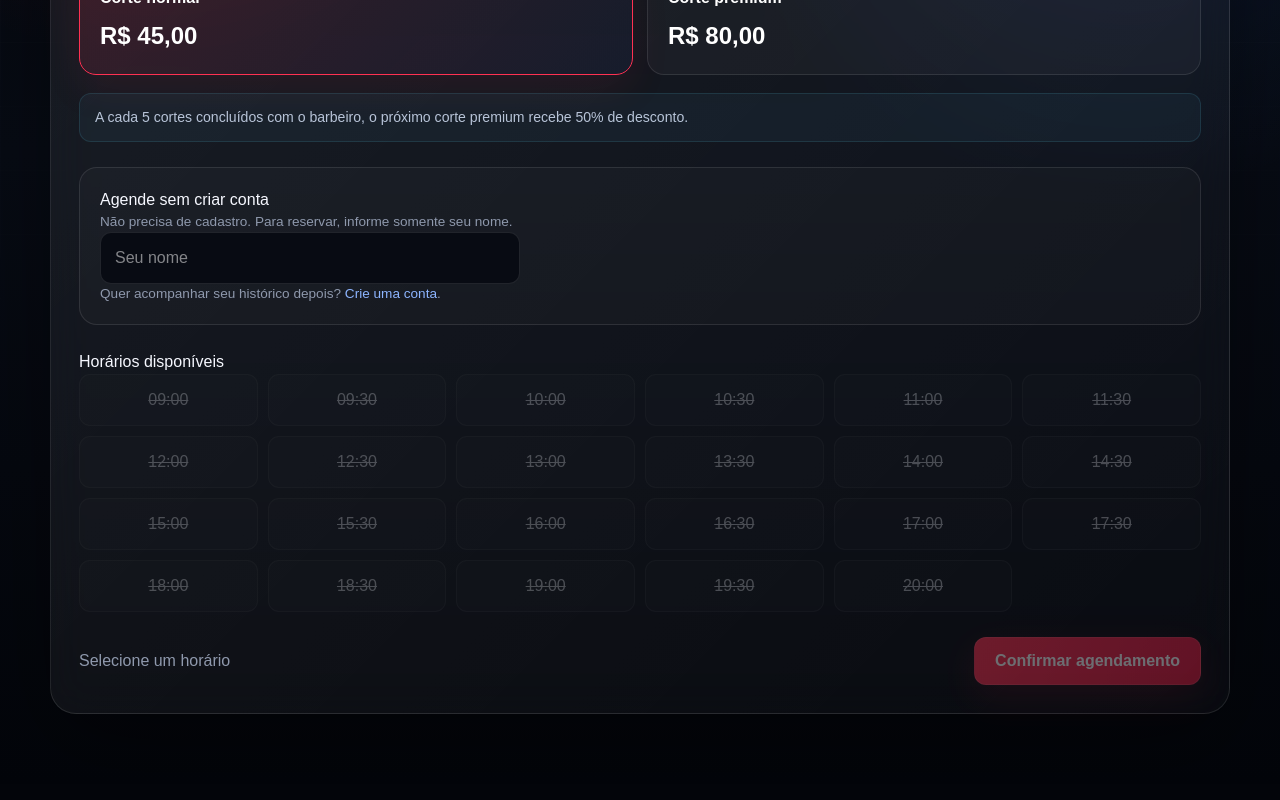
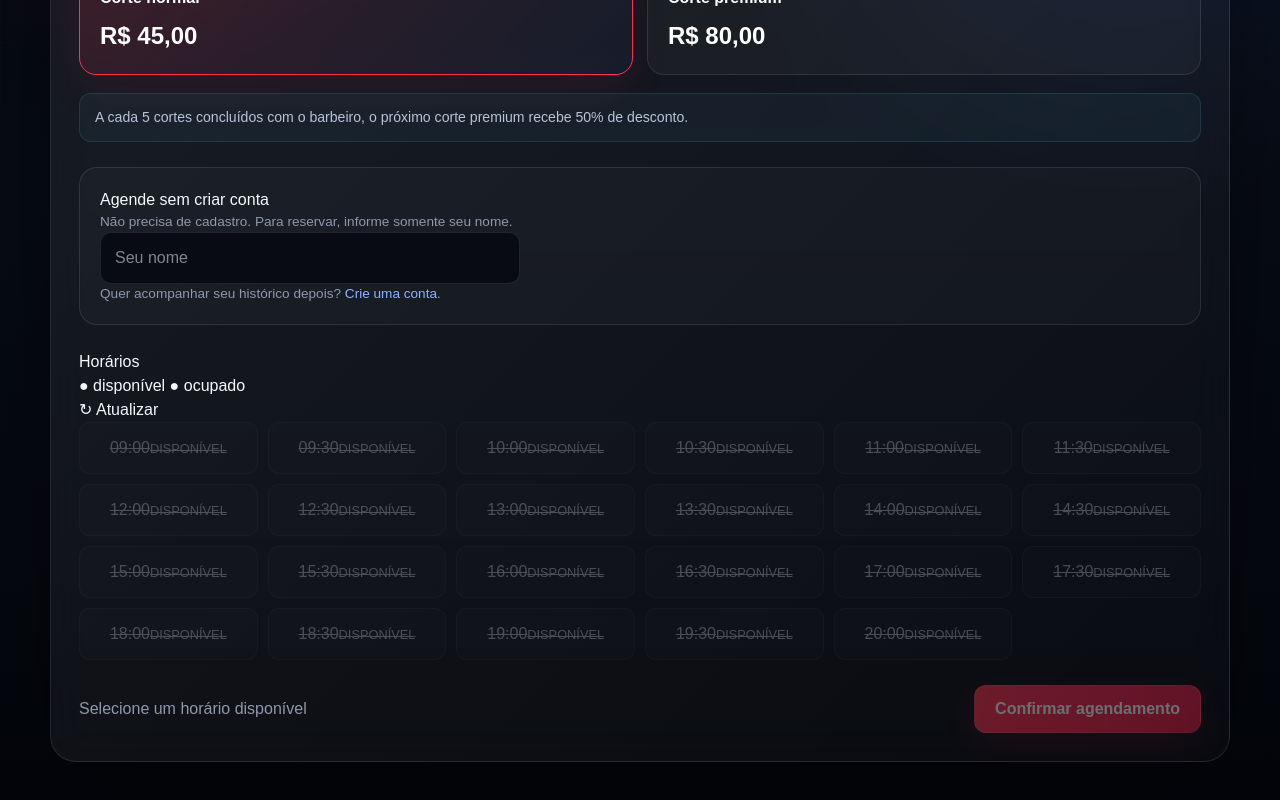
Before and after one commit to DevDonov4n/Barber-of-Friends, a Next.js app in the folder barber-of-friends/: page /agendar in a window 1280 px wide. Shown: the part 534-1334 px from the top of the page. Built offline with nearby package versions, Linux system fonts and the light colour scheme; no server answers; the database is empty.

Commit message:
feat: mostrar cliente e melhorar horarios ocupados

```diff
--- a/barber-of-friends/src/app/agendar/page.tsx
+++ b/barber-of-friends/src/app/agendar/page.tsx
@@ -3,164 +3,52 @@
 import { useEffect, useMemo, useState } from "react";
 
 const key = (d: Date) => d.toISOString().slice(0, 10);
-
 const label = (d: Date) => new Intl.DateTimeFormat("pt-BR", { weekday: "short", day: "2-digit", month: "short" }).format(d);
-
-const slots = Array.from({ length: 23 }, (_, i) => {
-  const m = 9 * 60 + i * 30;
-  return `${String(Math.floor(m / 60)).padStart(2, "0")}:${String(m % 60).padStart(2, "0")}`;
-});
-
-const services = [
-  { name: "Corte normal", price: 45 },
-  { name: "Corte premium", price: 80 },
-];
-
-type BookedAppointment = { date: string; time: string };
+const slots = Array.from({ length: 23 }, (_, i) => { const m = 540 + i * 30; return `${String(Math.floor(m / 60)).padStart(2, "0")}:${String(m % 60).padStart(2, "0")}`; });
+const services = [{ name: "Corte normal", price: 45 }, { name: "Corte premium", price: 80 }];
+type BookedAppointment = { id: number; date: string; time: string };
 type Confirmation = { name: string; date: string; time: string; service: string };
 
 export default function AgendarPage() {
-  const [days, setDays] = useState<Date[]>([]);
-  const [day, setDay] = useState("");
-  const [booked, setBooked] = useState<BookedAppointment[]>([]);
-  const [time, setTime] = useState("");
-  const [service, setService] = useState("Corte normal");
-  const [guestName, setGuestName] = useState("");
-  const [logged, setLogged] = useState(false);
-  const [message, setMessage] = useState("");
-  const [confirmation, setConfirmation] = useState<Confirmation | null>(null);
+  const [days, setDays] = useState<Date[]>([]); const [day, setDay] = useState(""); const [booked, setBooked] = useState<BookedAppointment[]>([]); const [time, setTime] = useState("");
+  const [service, setService] = useState("Corte normal"); const [guestName, setGuestName] = useState(""); const [logged, setLogged] = useState(false); const [clientName, setClientName] = useState("");
+  const [message, setMessage] = useState(""); const [confirmation, setConfirmation] = useState<Confirmation | null>(null);
+
+  async function loadBooked() {
+    try { const response = await fetch("/api/appointments", { cache: "no-store" }); const data = await response.json(); if (response.ok) setBooked(data); } catch { /* mantém a agenda atual */ }
+  }
 
   useEffect(() => {
-    const now = new Date();
-    const list = Array.from({ length: 14 }, (_, i) => new Date(now.getFullYear(), now.getMonth(), now.getDate() + i));
-    setDays(list);
-    setDay(key(list[0]));
-
-    fetch("/api/appointments")
-      .then((response) => response.json())
-      .then((data) => {
-        setBooked(data.map((appointment: { appointmentDate: string; startTime: string }) => ({
-          date: appointment.appointmentDate,
-          time: appointment.startTime,
-        })));
-      })
-      .catch(() => undefined);
-
-    fetch("/api/auth/session")
-      .then((response) => setLogged(response.ok))
-      .catch(() => undefined);
+    const now = new Date(); const list = Array.from({ length: 14 }, (_, i) => new Date(now.getFullYear(), now.getMonth(), now.getDate() + i)); setDays(list); setDay(key(list[0]));
+    loadBooked();
+    fetch("/api/auth/session", { cache: "no-store" }).then(async response => { if (!response.ok) return; const data = await response.json(); setLogged(true); setClientName(data.user?.name || ""); }).catch(() => undefined);
   }, []);
 
-  const unavailable = useMemo(() => booked.filter((appointment) => appointment.date.startsWith(day)), [booked, day]);
+  const unavailable = useMemo(() => booked.filter(a => a.date === day), [booked, day]);
   const isSunday = day ? new Date(`${day}T12:00:00`).getDay() === 0 : false;
 
   async function confirm() {
     if (!day || !time || isSunday) return;
-    if (!logged && !guestName.trim()) {
-      setMessage("Informe seu nome para confirmar o agendamento.");
-      return;
-    }
-
+    if (!logged && !guestName.trim()) { setMessage("Informe seu nome para confirmar o agendamento."); return; }
     try {
-      const date = new Date(`${day}T${time}:00`);
-      const response = await fetch("/api/appointments", {
-        method: "POST",
-        headers: { "Content-Type": "application/json" },
-        body: JSON.stringify({ date: date.toISOString(), service, guestName }),
-      });
-
+      const date = new Date(`${day}T${time}:00`); const response = await fetch("/api/appointments", { method: "POST", headers: { "Content-Type": "application/json" }, body: JSON.stringify({ date: date.toISOString(), service, guestName }) });
       const data = await response.json();
-      if (!response.ok) {
-        setMessage(data.error || "Não foi possível realizar o agendamento.");
-        return;
-      }
-
-      setBooked((current) => [...current, { date: data.appointmentDate, time: data.startTime }]);
-      setConfirmation({
-        name: logged ? "Cliente" : guestName.trim(),
-        date: new Intl.DateTimeFormat("pt-BR", { dateStyle: "full" }).format(date),
-        time,
-        service,
-      });
-      setMessage("");
-      setTime("");
-      setGuestName("");
-    } catch {
-      setMessage("Não foi possível conectar ao servidor. Tente novamente.");
-    }
+      if (!response.ok) { setMessage(data.error || "Não foi possível realizar o agendamento."); await loadBooked(); return; }
+      setBooked(current => [...current, { id: data.id, date: data.appointmentDate, time: data.startTime }]);
+      setConfirmation({ name: data.clientName || clientName || guestName.trim(), date: new Intl.DateTimeFormat("pt-BR", { dateStyle: "full" }).format(date), time, service });
+      setMessage(""); setTime(""); setGuestName("");
+    } catch { setMessage("Não foi possível conectar ao servidor. Tente novamente."); }
   }
 
-  return (
-    <main className="site-shell">
-      <section className="page booking-page">
-        <a className="back-link" href="/">← Voltar</a>
-        <span className="eyebrow">BARBER OF FRIENDS • AGENDAMENTO</span>
-        <h1 className="page-title">Escolha seu horário.</h1>
-        <p className="page-subtitle">Atendimentos de 30 em 30 minutos, das 09:00 às 20:30. <strong>Domingo não possui agendamento.</strong></p>
-
-        <div className="calendar-row">
-          {days.map((date) => (
-            <button key={key(date)} disabled={date.getDay() === 0} className={`day-card ${day === key(date) ? "active" : ""}`} onClick={() => { setDay(key(date)); setTime(""); }}>
-              {label(date)}{date.getDay() === 0 ? " • fechado" : ""}
-            </button>
-          ))}
-        </div>
-
-        <section className="booking-panel glass">
-          <h2>Escolha o corte</h2>
-          <div className="service-grid">
-            {services.map((item) => (
-              <button key={item.name} className={`service-card ${service === item.name ? "selected" : ""}`} onClick={() => setService(item.name)}>
-                <strong>{item.name}</strong><span>R$ {item.price.toFixed(2).replace(".", ",")}</span>
-              </button>
-            ))}
-          </div>
-
-          <p className="booking-hint">A cada 5 cortes concluídos com o barbeiro, o próximo corte premium recebe 50% de desconto.</p>
-
-          {!logged && (
-            <div className="guest-fields">
-              <h3>Agende sem criar conta</h3>
-              <p>Não precisa de cadastro. Para reservar, informe somente seu nome.</p>
-              <div className="form-grid single-field">
-                <input value={guestName} onChange={(event) => setGuestName(event.target.value)} placeholder="Seu nome" />
-              </div>
-              <p>Quer acompanhar seu histórico depois? <a href="/cadastro">Crie uma conta</a>.</p>
-            </div>
-          )}
-
-          <h2>Horários disponíveis</h2>
-          <div className="time-grid">
-            {slots.map((slot) => {
-              const occupied = unavailable.some((appointment) => appointment.time.slice(0, 5) === slot);
-              return (
-                <button key={slot} disabled={occupied || isSunday} className={`time-slot ${time === slot ? "selected" : ""}`} onClick={() => setTime(slot)}>
-                  {slot}{occupied ? " • ocupado" : ""}
-                </button>
-              );
-            })}
-          </div>
-
-          <div className="booking-footer">
-            <span>{time ? `Selecionado: ${time}` : "Selecione um horário"}</span>
-            <button className="btn btn-primary" disabled={!time || isSunday} onClick={confirm}>Confirmar agendamento</button>
-          </div>
-          {message && <p className="notice error">{message}</p>}
-        </section>
-      </section>
-
-      {confirmation && (
-        <div className="confirmation-overlay" role="dialog" aria-modal="true">
-          <div className="confirmation-modal glass">
-            <div className="confirmation-icon">✓</div>
-            <span className="eyebrow">AGENDAMENTO CONFIRMADO</span>
-            <h2>Seu horário está reservado.</h2>
-            <p>Obrigado, <strong>{confirmation.name}</strong>. Preparamos seu horário na Barber of Friends.</p>
-            <div className="confirmation-details"><span>{confirmation.date}</span><strong>{confirmation.time}</strong><span>{confirmation.service}</span></div>
-            <button className="btn btn-primary" onClick={() => setConfirmation(null)}>Fechar</button>
-          </div>
-        </div>
-      )}
-    </main>
-  );
+  return <main className="site-shell"><section className="page booking-page"><a className="back-link" href="/">← Voltar</a><span className="eyebrow">BARBER OF FRIENDS • AGENDAMENTO</span><h1 className="page-title">Escolha seu horário.</h1><p className="page-subtitle">Atendimentos de 30 em 30 minutos, das 09:00 às 20:30. <strong>Domingo não possui agendamento.</strong></p>
+    <div className="calendar-row">{days.map(date => <button key={key(date)} disabled={date.getDay() === 0} className={`day-card ${day === key(date) ? "active" : ""}`} onClick={() => { setDay(key(date)); setTime(""); }}>{label(date)}{date.getDay() === 0 ? " • fechado" : ""}</button>)}</div>
+    <section className="booking-panel glass"><h2>Escolha o corte</h2><div className="service-grid">{services.map(item => <button key={item.name} className={`service-card ${service === item.name ? "selected" : ""}`} onClick={() => setService(item.name)}><strong>{item.name}</strong><span>R$ {item.price.toFixed(2).replace(".", ",")}</span></button>)}</div>
+      <p className="booking-hint">A cada 5 cortes concluídos com o barbeiro, o próximo corte premium recebe 50% de desconto.</p>
+      {!logged && <div className="guest-fields"><h3>Agende sem criar conta</h3><p>Não precisa de cadastro. Para reservar, informe somente seu nome.</p><div className="form-grid single-field"><input value={guestName} onChange={e => setGuestName(e.target.value)} placeholder="Seu nome" /></div><p>Quer acompanhar seu histórico depois? <a href="/cadastro">Crie uma conta</a>.</p></div>}
+      <div className="availability-heading"><div><h2>Horários</h2><p className="availability-legend"><span className="legend-free">●</span> disponível <span className="legend-busy">●</span> ocupado</p></div><button className="refresh-button" onClick={loadBooked}>↻ Atualizar</button></div>
+      <div className="time-grid">{slots.map(slot => { const occupied = unavailable.some(a => a.time.slice(0, 5) === slot); return <button key={slot} disabled={occupied || isSunday} className={`time-slot ${time === slot ? "selected" : ""} ${occupied ? "occupied" : ""}`} onClick={() => setTime(slot)}>{slot}<small>{occupied ? "OCUPADO" : "DISPONÍVEL"}</small></button>; })}</div>
+      <div className="booking-footer"><span>{time ? `Selecionado: ${time}` : "Selecione um horário disponível"}</span><button className="btn btn-primary" disabled={!time || isSunday} onClick={confirm}>Confirmar agendamento</button></div>{message && <p className="notice error">{message}</p>}
+    </section></section>
+    {confirmation && <div className="confirmation-overlay" role="dialog" aria-modal="true"><div className="confirmation-modal glass"><div className="confirmation-icon">✓</div><span className="eyebrow">AGENDAMENTO CONFIRMADO</span><h2>Seu horário está reservado.</h2><p>Obrigado, <strong>{confirmation.name}</strong>. Preparamos seu horário na Barber of Friends.</p><div className="confirmation-details"><span>Cliente</span><strong>{confirmation.name}</strong><span>{confirmation.date}</span><strong>{confirmation.time}</strong><span>{confirmation.service}</span></div><button className="btn btn-primary" onClick={() => setConfirmation(null)}>Fechar</button></div></div>}
+  </main>;
 }
```
